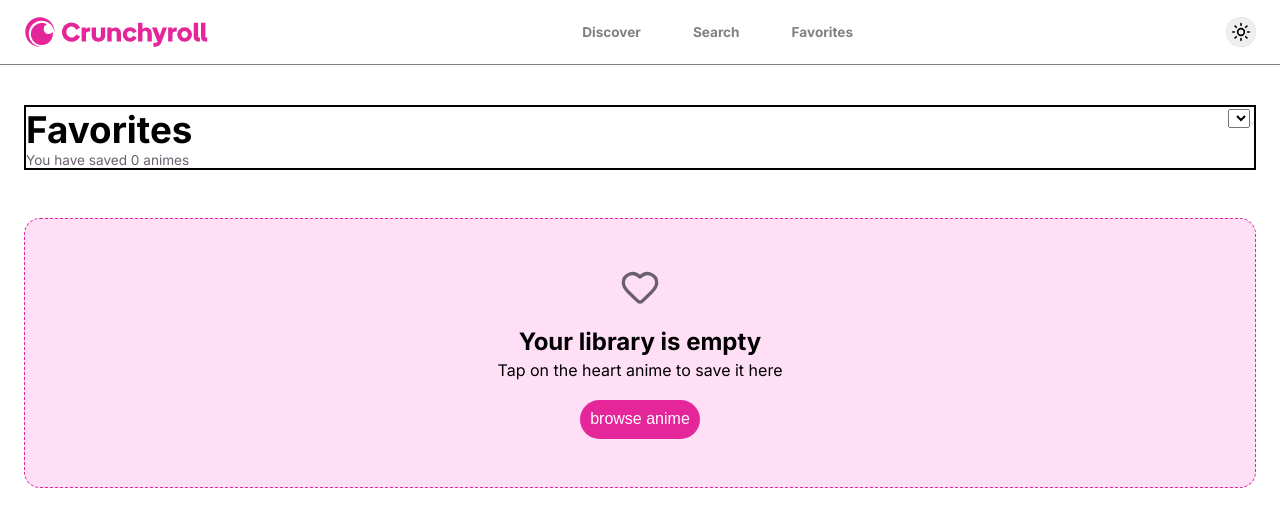
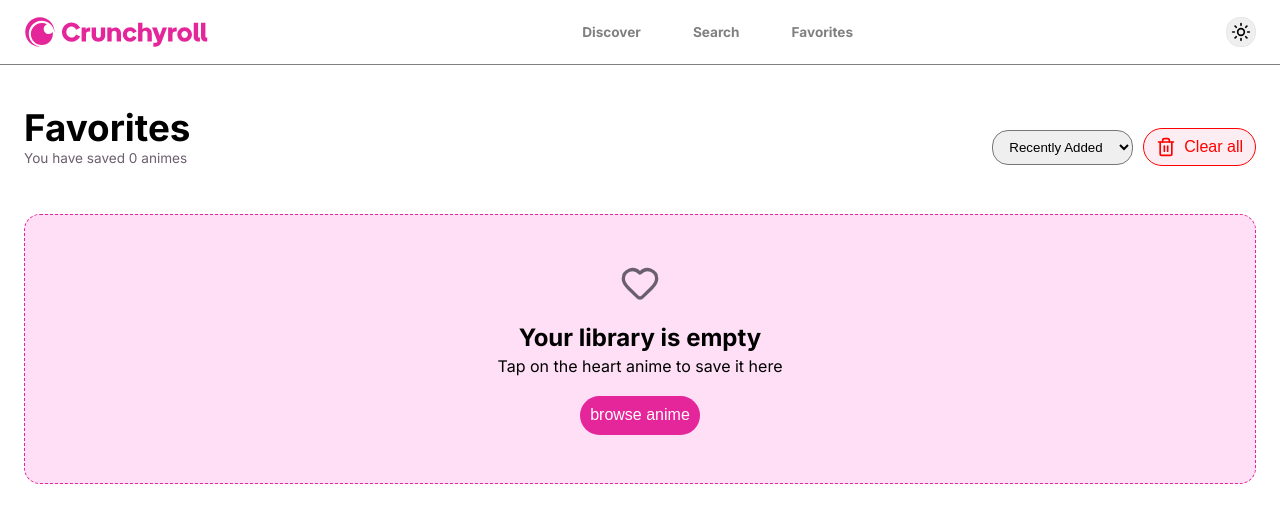
Before and after one commit to gafs-codex/Otaku, a React (Vite) app: page /favorites in a window 1280 px wide. Shown: the top 526 px of the page. Built offline with nearby package versions, Linux system fonts and the light colour scheme.

Commit message:
done with favorite ui

```diff
--- a/src/index.css
+++ b/src/index.css
@@ -385,9 +385,10 @@
 }
 
 .favorites-container {
-  border: 2px solid black;
+  /* border: 2px solid black; */
   display: flex;
   justify-content: space-between;
+  align-items: end;
 
 }
 
@@ -403,3 +404,37 @@
   font-size: 0.85rem;
   color: #6b5e6e;
 }
+
+.filter-favorites {
+  padding: 0.5rem 0.75rem;
+  border-radius: 1rem;
+
+}
+
+.filter-favorites:focus {
+  border-color: var(--primary-color);
+  cursor: pointer;
+}
+
+.filter-favorites option {
+  padding: 0.625rem;
+}
+
+.affect-favorites {
+  display: flex;
+  align-items: center;
+  gap: 0.625rem;
+}
+
+.affect-favorites button {
+  display: flex;
+  align-items: center;
+  color: red;
+  background: #FBEDF1;
+  cursor: pointer;
+  gap: 0.5rem;
+  font-size: 1.0rem;
+  padding: 0.5rem 0.75rem;
+  border-radius: 1.25rem;
+  border: 1px solid red;
+}
--- a/src/pages/FavoritesPage.jsx
+++ b/src/pages/FavoritesPage.jsx
@@ -12,9 +12,16 @@
                 </div>
 
 
-                <div>
-                    <select name="" id=""></select>
-                    <button></button>
+                <div className='affect-favorites'>
+                    <select className='filter-favorites' name="" id="">
+                        <option value="" className='opt'>Recently Added</option>
+                        <option value="">Rating</option>
+                        <option value="">Title Added</option>
+                    </select>
+                    <button>
+                        <Trash2 color='red' width={20} height={20} />
+                        Clear all
+                    </button>
                 </div>
             </div>
 
```
